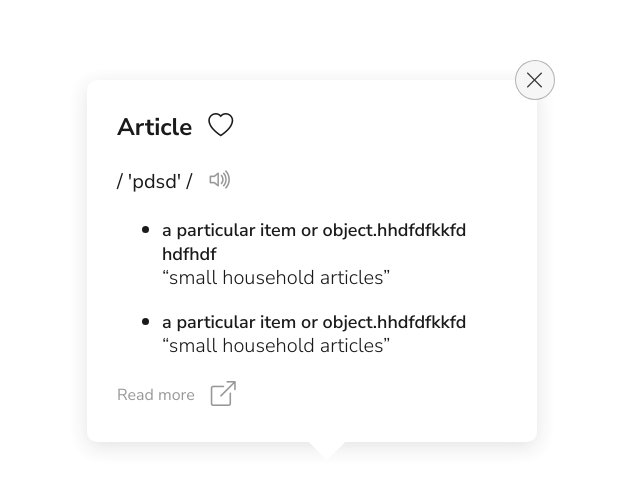
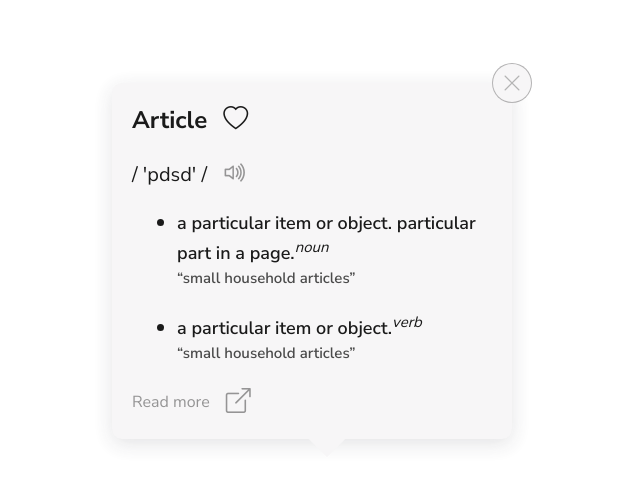
Before and after one commit to realtemmy/Gotcha, a plain HTML site: page index.html in a window 1280 px wide. Shown: the part 139-626 px from the top of the page, without its empty margins (328-968 px from the left). Drawn offline with nearby package versions, Linux system fonts and the light colour scheme.

Commit message:
modified ui

```diff
--- a/css/pop.css
+++ b/css/pop.css
@@ -5,11 +5,13 @@
     margin: 0;
     box-sizing: border-box;
 }
+/*  ====================== GLOBAL STYLES ====================== */
 
 html {
     font-family: 'Nunito Sans', sans-serif;
     font-size: 10px;
 }
+
 body {
     display: flex;
     align-items: center;
@@ -28,16 +30,21 @@ a {
     text-decoration: none;
 }
 
+sup {
+    font-style: italic;
+    font-weight: 400;
+}
+
 /*  ====================== POP STYLES ====================== */
 .pop {
     position: relative;
-    background: #fff;
+    background:#f6f5f6;
     max-width:45rem;
-    width: fit-content;
+    width:40rem;
     height: fit-content;
     border-radius: 1rem;
     font-size: 2rem;
-    padding: 3rem;
+    padding: 2rem;
     display: flex;
     flex-direction: column;
     gap: 2rem;
@@ -58,12 +65,13 @@ a {
     left: 95%;
     top: -2rem;
     border: 1px solid rgba(0, 0, 0, 0.3);
+    cursor: pointer;
 }
 
 .pop__close i{
     font-size: 2rem;
     font-weight: 700;
-    color: #1e1e1e;
+    color: rgba(0, 0, 0, 0.3);
 }
 
 
@@ -94,7 +102,7 @@ a {
     position: absolute;
     top: 95%;
     left: 50%;
-    background-color: #fff;
+    background-color: #f6f5f6;
     transform: rotate(45deg);
     padding: 1.5rem;
     /* z-index: -1000; */
@@ -120,6 +128,7 @@ a {
 }
 
 .desc q{
-    font-weight: 300;
-    font-size: 2rem;
+    font-weight: 600;
+    font-size: 1.5rem;
+    color: #363636;
 }
--- a/index.html
+++ b/index.html
@@ -52,7 +52,7 @@
             <article class="desc">
                 <ul class="desc__main">
                     <li>
-                        <p>a particular item or object.hhdfdfkkfd hdfhdf</p>
+                        <p>a particular item or object. particular part in a page.<sup><span class="pos">noun</span></sup></p>
                     </li>
                     <q class="desc__example">small household articles</q>
                 </ul>
@@ -62,7 +62,7 @@
             <article class="desc">
                 <ul class="desc__main">
                     <li>
-                        <p>a particular item or object.hhdfdfkkfd</p>
+                        <p>a particular item or object.<sup><span class="pos">verb</span></sup></p>
                     </li>
                     <q class="desc__example">small household articles</q>
                 </ul>
```
